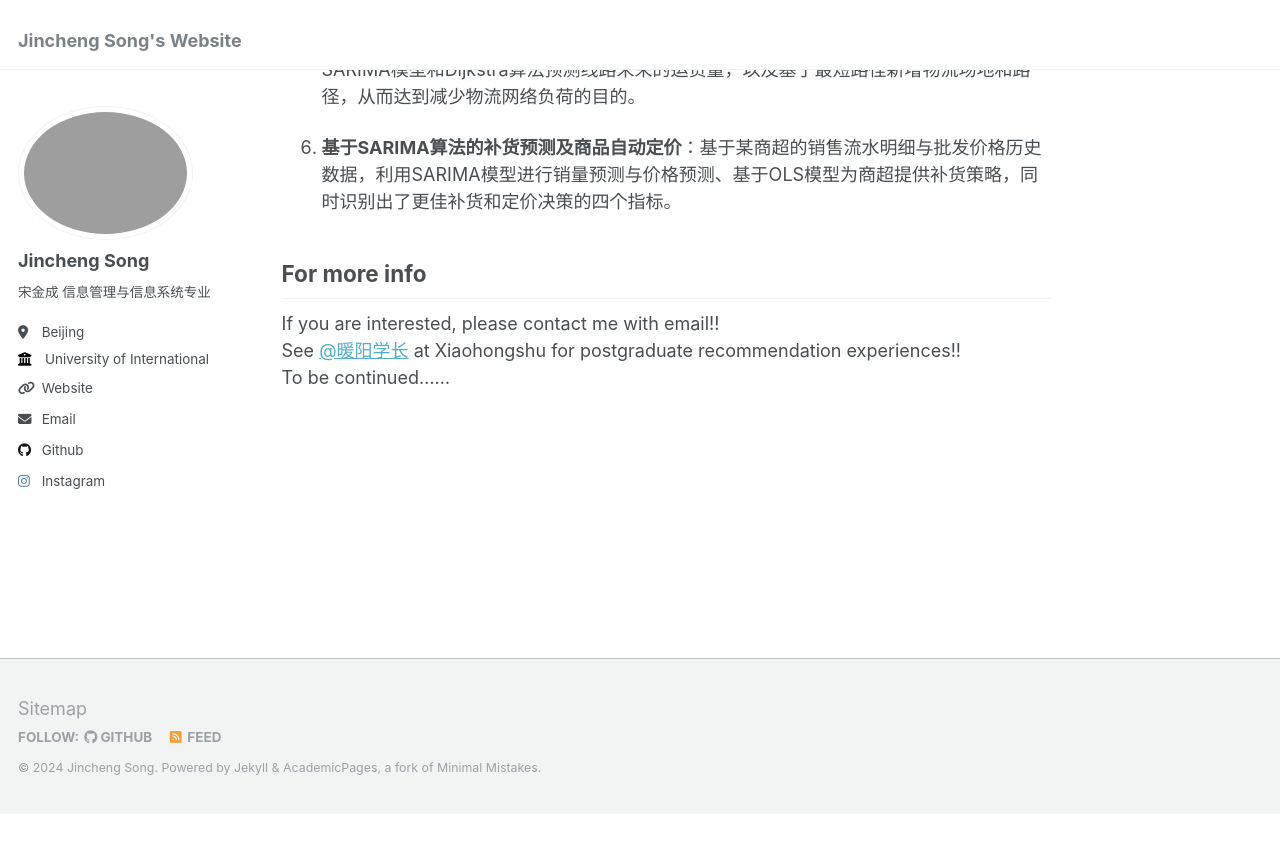
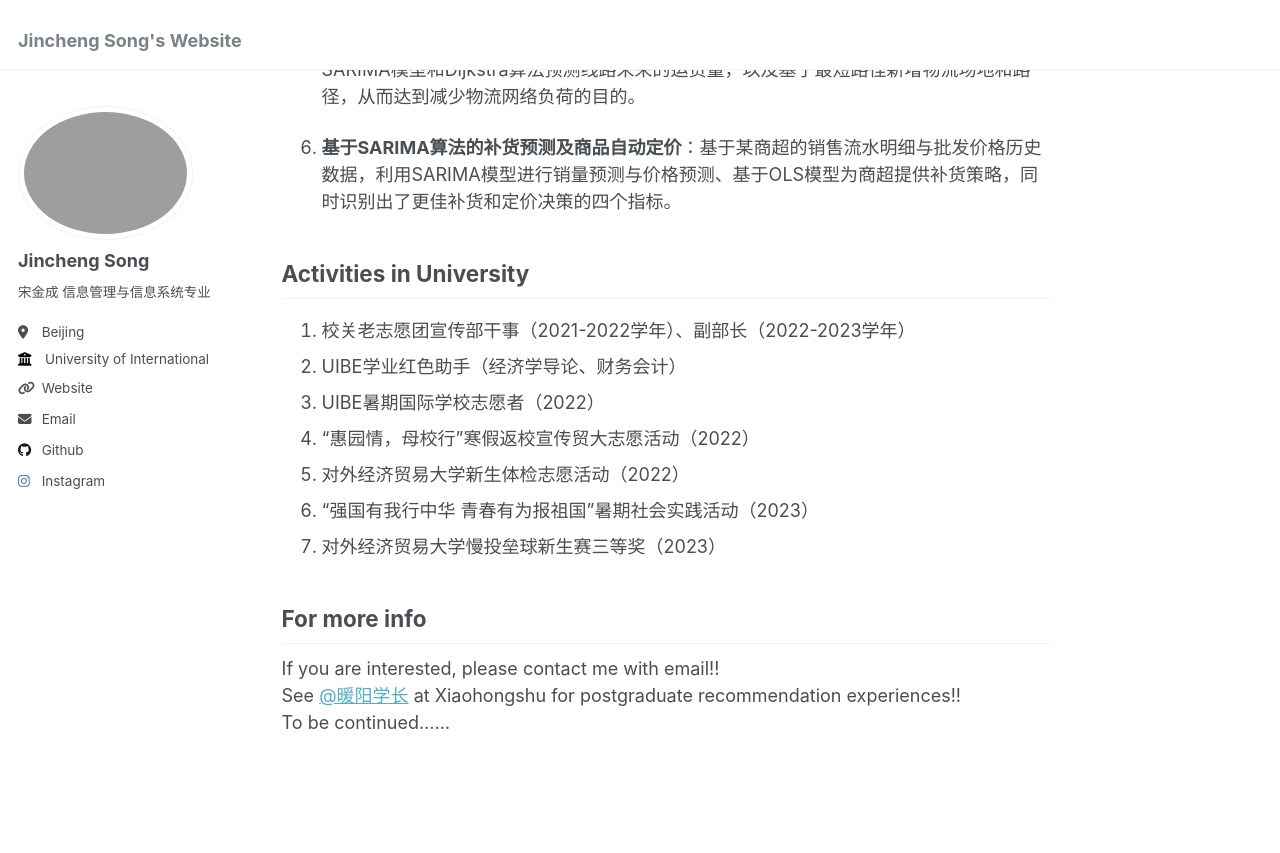
Before and after one commit to henrysong2003/henrysong2003.github.io, a Jekyll site: the page built from _pages/about.md, in a window 1280 px wide and 900 px high, scrolled down 2447 px. Shown: the top 853 px of the window. Built offline with Jekyll 4.4.1, drawn with Linux system fonts in a browser that asks for light colours; before the commit the page ends 3260 px from its top, so only the background shows below that.

Commit message:
Update about.md

```diff
--- a/_pages/about.md
+++ b/_pages/about.md
@@ -64,6 +64,16 @@ Research Experience
 
 6. **基于SARIMA算法的补货预测及商品自动定价**：基于某商超的销售流水明细与批发价格历史数据，利用SARIMA模型进行销量预测与价格预测、基于OLS模型为商超提供补货策略，同时识别出了更佳补货和定价决策的四个指标。
 
+Activities in University
+------
+1. 校关老志愿团宣传部干事（2021-2022学年）、副部长（2022-2023学年）
+2. UIBE学业红色助手（经济学导论、财务会计）
+3. UIBE暑期国际学校志愿者（2022）
+4. “惠园情，母校行”寒假返校宣传贸大志愿活动（2022）
+5. 对外经济贸易大学新生体检志愿活动（2022）
+6. “强国有我行中华 青春有为报祖国”暑期社会实践活动（2023）
+7. 对外经济贸易大学慢投垒球新生赛三等奖（2023）
+
 For more info
 ------
 If you are interested, please contact me with email!!
```
